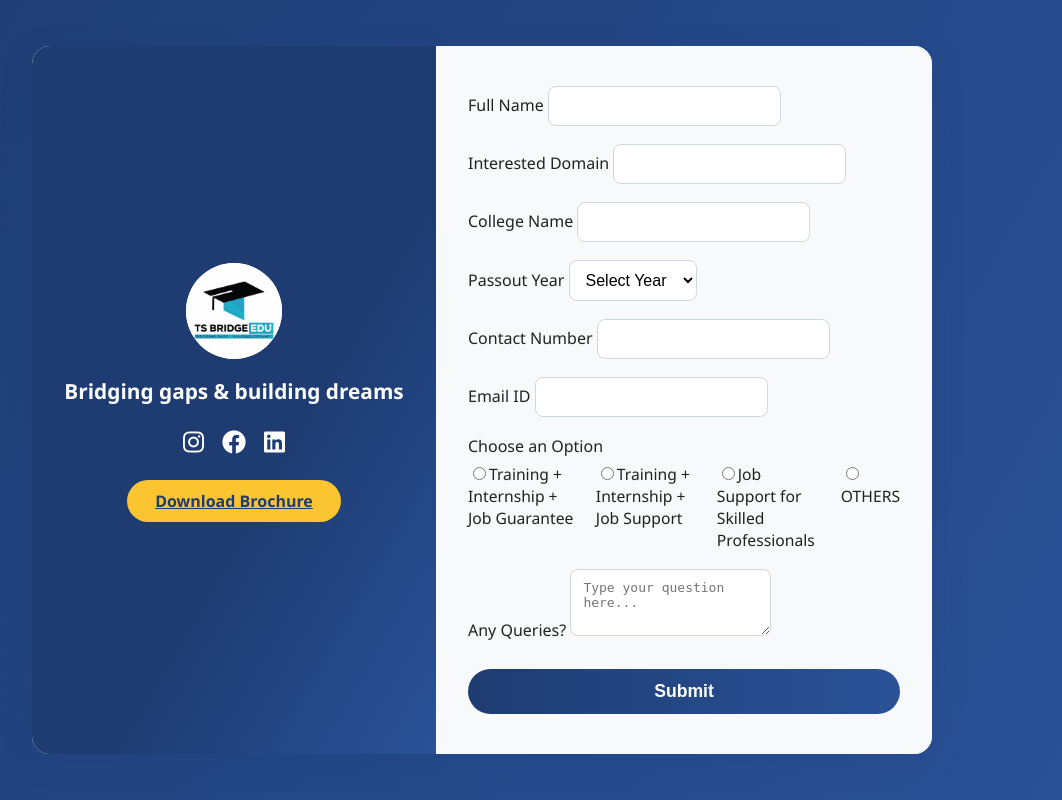
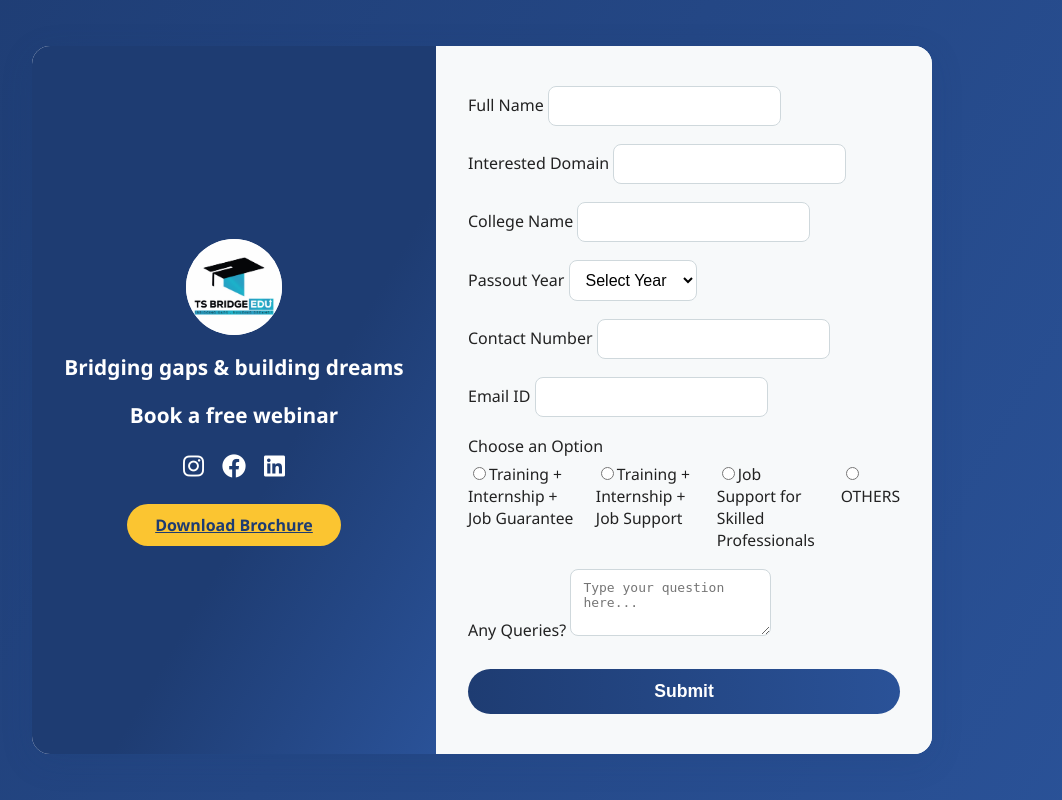
Before and after one commit to asaikiran1999/tsbridge, a Flask app: page / in a window 1280 px wide. Shown: the whole page, without its empty margins (158-1220 px from the left). Run offline with Flask 3, Linux system fonts and the light colour scheme; parts of the project's set-up code (start-up, migrations or seed data) failed here and were passed over.

Commit message:
Update tsbridge.html

```diff
--- a/templates/tsbridge.html
+++ b/templates/tsbridge.html
@@ -13,6 +13,7 @@
     <div class="branding">
       <img src="{{ url_for('static', filename='tslogo.jpg') }}" alt="Company Logo">
       <div class="slogan">Bridging gaps & building dreams</div>
+      <div class="slogan">Book a free webinar</div>
       <div class="socials">
         <a href="https://www.instagram.com/ts_bridge/" title="Instagram"><i class="fab fa-instagram"></i></a>
         <a href="https://www.facebook.com/tsbridge2024" title="Facebook"><i class="fab fa-facebook"></i></a>
```
